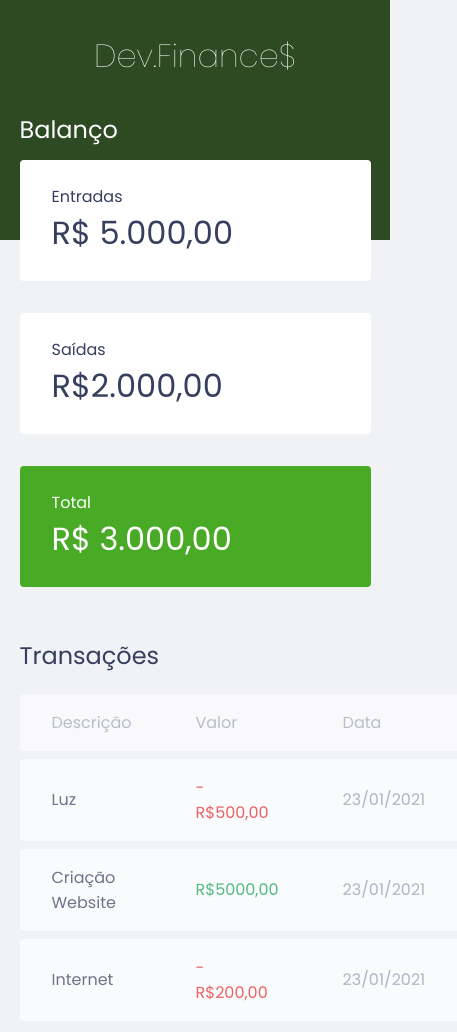
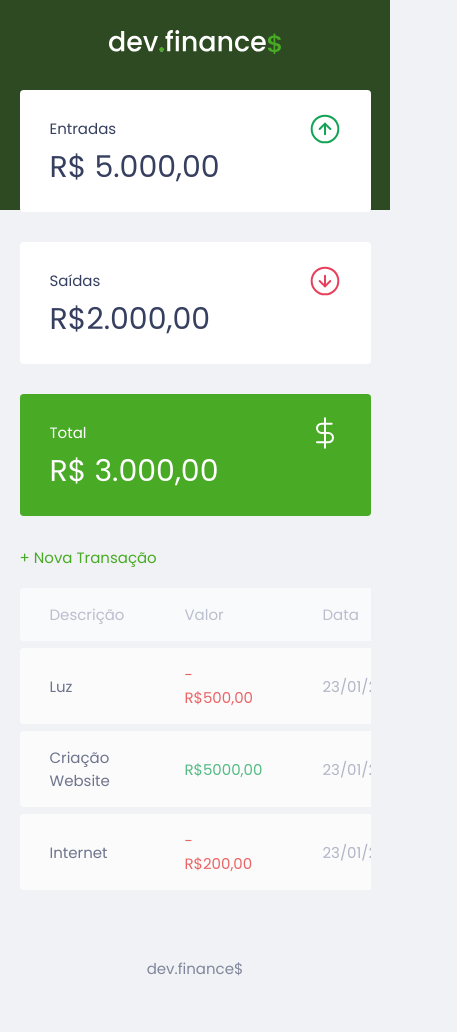
Before and after one commit to davidscarmo/MaratonaDiscoverRockseat, a plain HTML site: page index.html in a window 390 px wide. Shown: the top 1032 px of the page, 457 px wide, since content can reach past the window. After the commit the page ends 1010 px from the top, so only its background shows below. Drawn offline with Linux system fonts and the light colour scheme.

Commit message:
Alteração Estrutura Html e CSS
Foram adicionadas imagens, adição de responsividade e foi alterada algumas formas de exibição.

```diff
--- a/index.html
+++ b/index.html
@@ -11,35 +11,45 @@
   </head>
   <body>
     <header>
-      <h1 id="logo">Dev.Finance$</h1>
+      <img src="./assets/logo.svg" alt="Logo Dev Finance">
     </header>
     <main class="container">
       <section id="balance">
-        <h2>Balanço</h2>
+        <h2 class="sr-only">Balanço</h2>
          <div class="card">
-            <h3>Entradas</h3>
+            <h3>
+              <span>Entradas</span>
+              <img src="./assets/income.svg" alt="Imagem de Entradas">
+            </h3>
             <p>R$ 5.000,00</p>
         </div>
 
         <div class="card">
-            <h3>Saídas</h3>
+            <h3>
+              <span> Saídas</span>
+              <img src="./assets/expense.svg" alt="Imagem de Saídas">
+            </h3>
             <p>R$2.000,00</p>
         </div>
         <div class="card total">
-            <h3>Total</h3>
+            <h3>
+                <span>Total</span>
+                <img src="./assets/total.svg" alt="Imagem de Total">
+            </h3>
             <p>R$ 3.000,00</p>
         </div>
 
       </section>
       <section id="transactions">
-        <h2>Transações</h2>
-
+        <h2 class="sr-only">Transações</h2>
+        <a href="#" class="button new">+ Nova Transação</a>
         <table id="data-table">
           <thead>
             <tr>
               <th>Descrição</th>
               <th>Valor</th>
               <th>Data</th>
+              <th></th>
             </tr>
           </thead>
           <tbody>
@@ -47,16 +57,19 @@
               <td class="description">Luz</td>
               <td class="expense">- R$500,00</td>
               <td class="date">23/01/2021</td>
+              <td><img src="./assets/minus.svg" alt="Remover transação"></td>
             </tr>
             <tr>
               <td class="description">Criação Website</td>
               <td class="income">R$5000,00</td>
               <td class="date">23/01/2021</td>
+              <td><img src="./assets/minus.svg" alt="Remover transação"></td>
             </tr>
             <tr>
               <td class="description">Internet</td>
               <td class="expense">- R$200,00</td>
               <td class="date">23/01/2021</td>
+              <td><img src="./assets/minus.svg" alt="Remover transação"></td>
             </tr>
           </tbody>
         </table>
--- a/styles.css
+++ b/styles.css
@@ -10,11 +10,27 @@
     padding: 0;
     box-sizing: border-box;
 }
-
+html
+{
+    font-size: 93.75%; /* 15px */
+}
 body
 {
     background: #F0F2F5;
     font-family: 'Poppins', sans-serif;
+}
+
+.sr-only
+{
+    position: absolute;
+    width: 1px;
+    height: 1px;
+    padding: 0;
+    margin: -1px;
+    overflow: hidden;
+    clip: rect(0,0,0,0);
+    white-space: nowrap;
+    border-width: 0;
 }
 
 .container
@@ -33,7 +49,23 @@ h2
     font-weight: 400;
 }
 
+/*      Links & Buttons     */
 
+a{
+    color:#49AA26;
+    text-decoration: none;
+}
+
+a:hover
+{
+    color:#3DD705;
+}
+
+.button.new
+{
+    display: inline-block;
+    margin-bottom: .8rem;
+}
 /*      Header       */
 
 header
@@ -76,6 +108,10 @@ header
 {
     font-weight: normal;
     font-size: 1rem;
+
+    display: flex;
+    align-items: center;
+    justify-content: space-between;
 }
 
 .card p
@@ -94,17 +130,26 @@ header
 
 #data-table
 {
+    display: block;
+    overflow-x: auto;
     width: 100%;
     border-spacing: 0 0.5rem;
     color: #969Cb3;
 }
-table thead tr th:first-child, table tbody tr td:first-child
+table thead tr th:first-child,
+table tbody tr td:first-child
 {
     border-radius: 0.25rem 0 0 0.25rem;
 }
 
+table thead tr th:last-child,
+table tbody tr td:last-child
+{
+    border-radius: 0 0.25rem 0.25rem 0;
+}
 
-table th{
+table th
+{
     background: #FFFFFF;
     opacity: 0.6;
     font-weight: normal;
@@ -150,3 +195,19 @@ footer
     color: var(--dark-blue);
     opacity: 0.6;
 }
+
+/*      Responsive       */
+
+@media(min-width: 800px)
+{
+    html
+    {
+        font-size: 87.5%; /* 14px */
+    }
+    #balance
+    {
+        display: grid;
+        grid-template-columns: repeat(3, 1fr);
+        gap: 2rem;
+    }
+}
```
Also changed, not shown: assets/expense.svg (added), assets/income.svg (added), assets/logo.svg (added), assets/minus.svg (added), assets/plus.svg (added), assets/total.svg (added).
